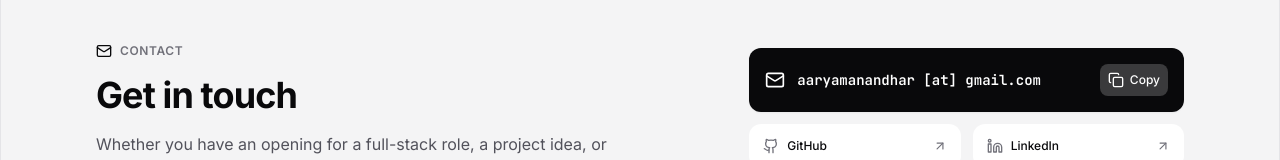
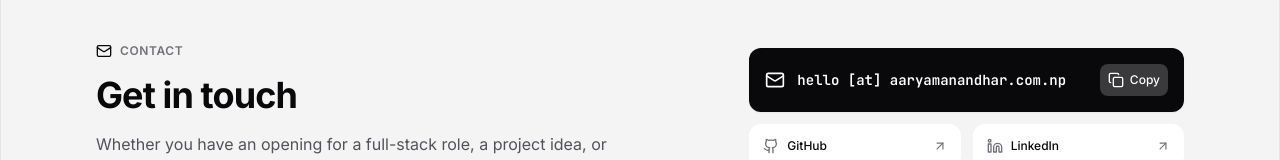
Before and after one commit to Aarya-Manandhar/portfolio, a React (Vite) app: page / in a window 1280 px wide. Shown: the part 5202-5362 px from the top of the page. Built offline with nearby package versions, Linux system fonts and the light colour scheme; no server answers.

Commit message:
update the new mail and CV

```diff
--- a/src/data/portfolioData.ts
+++ b/src/data/portfolioData.ts
@@ -10,8 +10,8 @@ export const PERSONAL_INFO = {
   bio: "I'm a final-year CSIT student who likes building practical software. Most of my projects come out of concrete questions: how to handle escrow for student freelancers without forcing crypto on people (SajiloGig), how digital inheritance could work without trusting a custodian (DeadManSwitch), or how to catch vague language in requirement specs before anyone writes code (SpecSense AI). I prefer simple architecture that actually runs over clever abstractions that break down the line.",
   statsBadge: '8 Projects Built',
   githubUser: 'Aarya-Manandhar',
-  email: 'aaryamanandhar2003@gmail.com',
-  displayEmail: 'aaryamanandhar [at] gmail.com',
+  email: 'hello@aaryamanandhar.com.np',
+  displayEmail: 'hello [at] aaryamanandhar.com.np',
   githubUrl: 'https://github.com/Aarya-Manandhar',
   linkedinUrl: 'https://linkedin.com/in/aaryamanandhar',
   responsePledge: 'Usually replies within a day',
```
